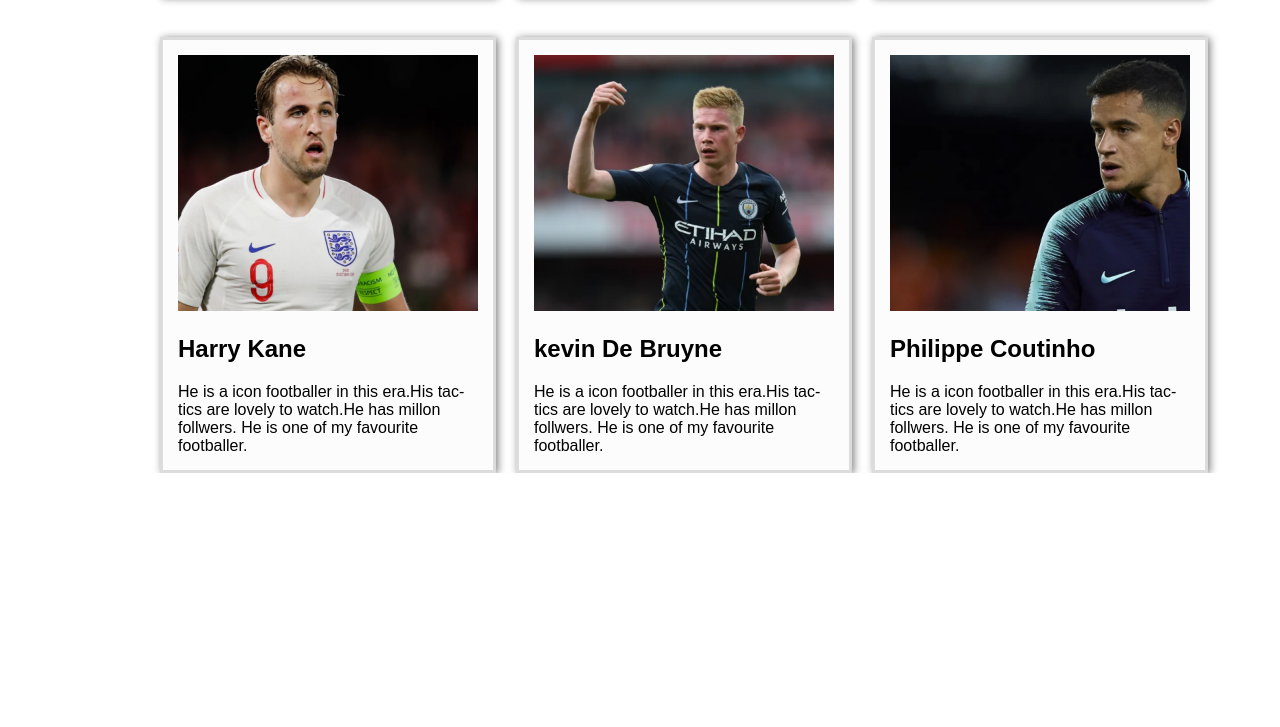
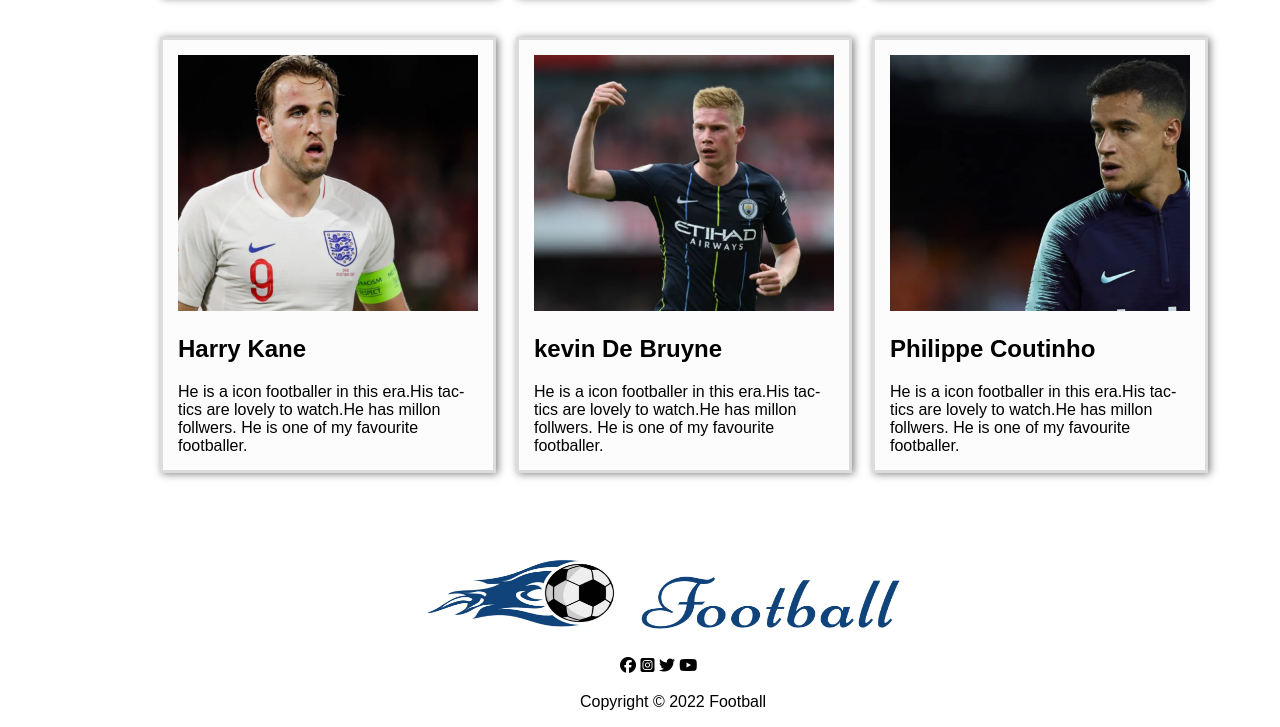
Before and after one commit to codewithashek/responsive-football, a plain HTML site: page index.html in a window 1280 px wide. Shown: the part 2041-2768 px from the top of the page. Before the commit the page ends 2514 px from the top, so only its background shows below. Drawn offline with Linux system fonts and the light colour scheme.

Commit message:
fotter-add

```diff
--- a/index.html
+++ b/index.html
@@ -137,8 +137,23 @@
                        <p>He is a icon footballer in this era.His tac-tics are lovely to watch.He has millon follwers. He is one of my favourite footballer. </p>
                    </div>
                    </div>
+                   </section>
+                   </main>
 
+<!--------- footer start hocche! ----------->
+ <footer class="final-section">
+    <div class="final-image">
+        <img src="images/Logo.png" alt="">
+    </div>
+    <div class="social-icons">
+        <i class="fab fa-facebook"></i>
+        <i class="fab fa-instagram-square"></i>
+        <i class="fab fa-twitter"></i>
+        <i class="fab fa-youtube"></i>
+        </div>
+        <p>Copyright © 2022 Football</p>
+    </div>
+</footer>
 
-    </main>
 </body>
 </html>
--- a/styles/style.css
+++ b/styles/style.css
@@ -6,6 +6,9 @@
     margin: 0;
 
  }
+ main{display: flex;
+     flex-direction: column;
+    }
 
  /******* top sections style ******/
 
@@ -46,8 +49,8 @@ color: white;}
        display: grid;
        grid-template-columns: repeat(3,1fr);
        width: 950px;
-       height: 400px;
        margin-left:150px;
+       margin-bottom: 50px;
    }
    .photo-frame{
        width:300px;
@@ -55,7 +58,6 @@ color: white;}
        border: 3px solid gainsboro;
        padding: 15px;
        margin: 10px;
-
        background-color: #6c6c6c05;
        box-shadow: 2px 1px 8px gray;
        margin-bottom: 30px;
@@ -65,3 +67,22 @@ color: white;}
        height:256px ;
        width:300px
    }
+
+
+   /******************* footer styles********/
+   .final-section{margin-left: 420px;
+
+   }
+   .social-icons{width: 200px;
+               height: 20px;
+       margin-left: 200px;
+     }
+    .final-section p{ margin-left: 160px;
+
+     }
+
+
+.final-image img{
+    width: 480px;
+    height: 100px;
+}
```
